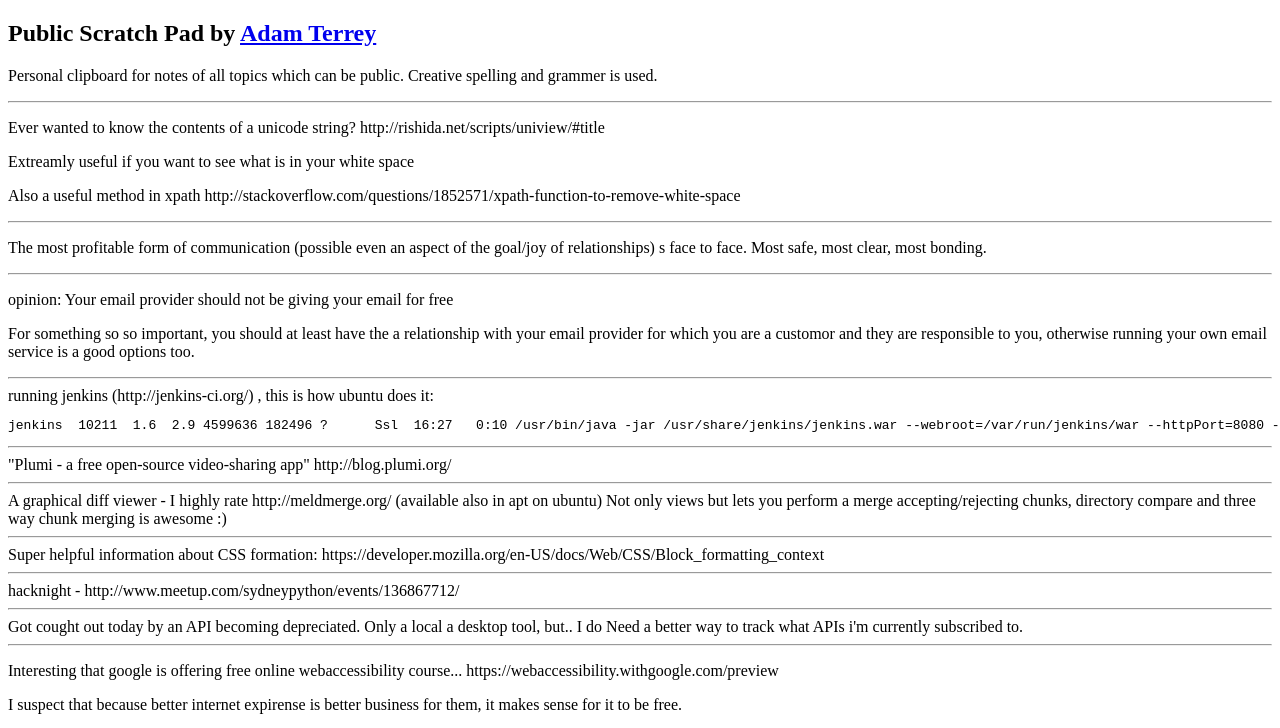
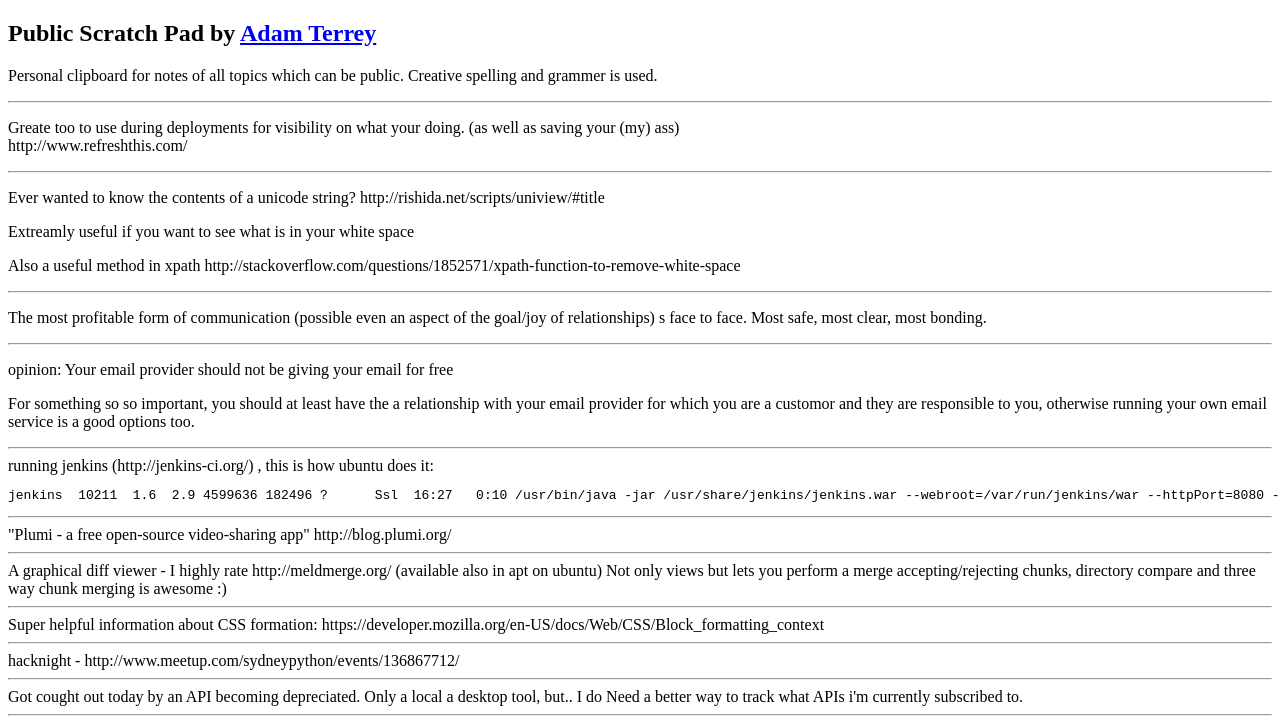
Before and after one commit to arterrey/arterrey.github.com, a plain HTML site: page scratch-pad.html in a window 1280 px wide. Shown: the part 60-788 px from the top of the page. Drawn offline with Linux system fonts and the light colour scheme.

Commit message:
Update scratch-pad.html

```diff
--- a/scratch-pad.html
+++ b/scratch-pad.html
@@ -20,6 +20,13 @@
  <h2>Public Scratch Pad by <a href="adam-terrey">Adam Terrey</a></h2>
  <p>Personal clipboard for notes of all topics which can be public. Creative spelling and grammer is used.</p>
 
+
+<hr/>
+
+<p>
+Greate too to use during deployments for visibility on what your doing. (as well as saving your (my) ass)<br/>
+  http://www.refreshthis.com/
+</p>
 
 <hr/>
 
```
